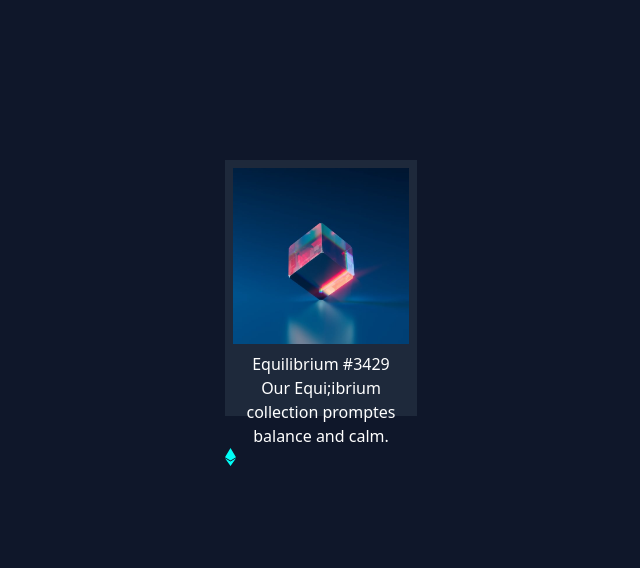
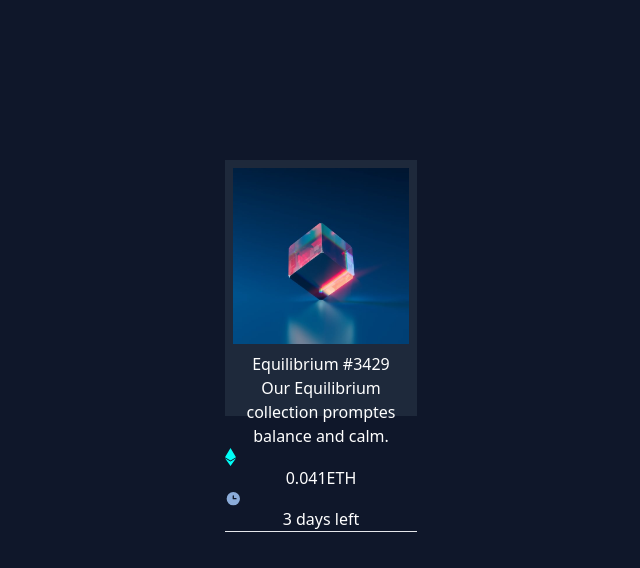
Before and after one commit to kunwarabhi7/challenge-3, a website: page index.html in a window 1280 px wide. Shown: the whole page, without its empty margins (319-959 px from the left). Drawn offline with Linux system fonts and the light colour scheme; files whose address does not match are found by name.

Commit message:
added clock svg

```diff
--- a/index.html
+++ b/index.html
@@ -15,11 +15,20 @@
         </div>
         <div>
             <h2>Equilibrium #3429 </h2>
-            <p>Our Equi;ibrium collection promptes balance and calm.</p>
+            <p>Our Equilibrium collection promptes balance and calm.</p>
             <div>
-                <img src="./images/icon-ethereum.svg" alt="logo">
-                <h4></h4>
+                <div>
+
+                    <img src="./images/icon-ethereum.svg" alt="logo">
+                    <h4>0.041ETH</h4>
+                </div>
+                <div>
+                    <img src="./images/icon-clock.svg" alt="clock">
+                    <h4>3 days left</h4>
+
+                </div>
             </div>
+            <hr />
         </div>
     </div>
 
```
